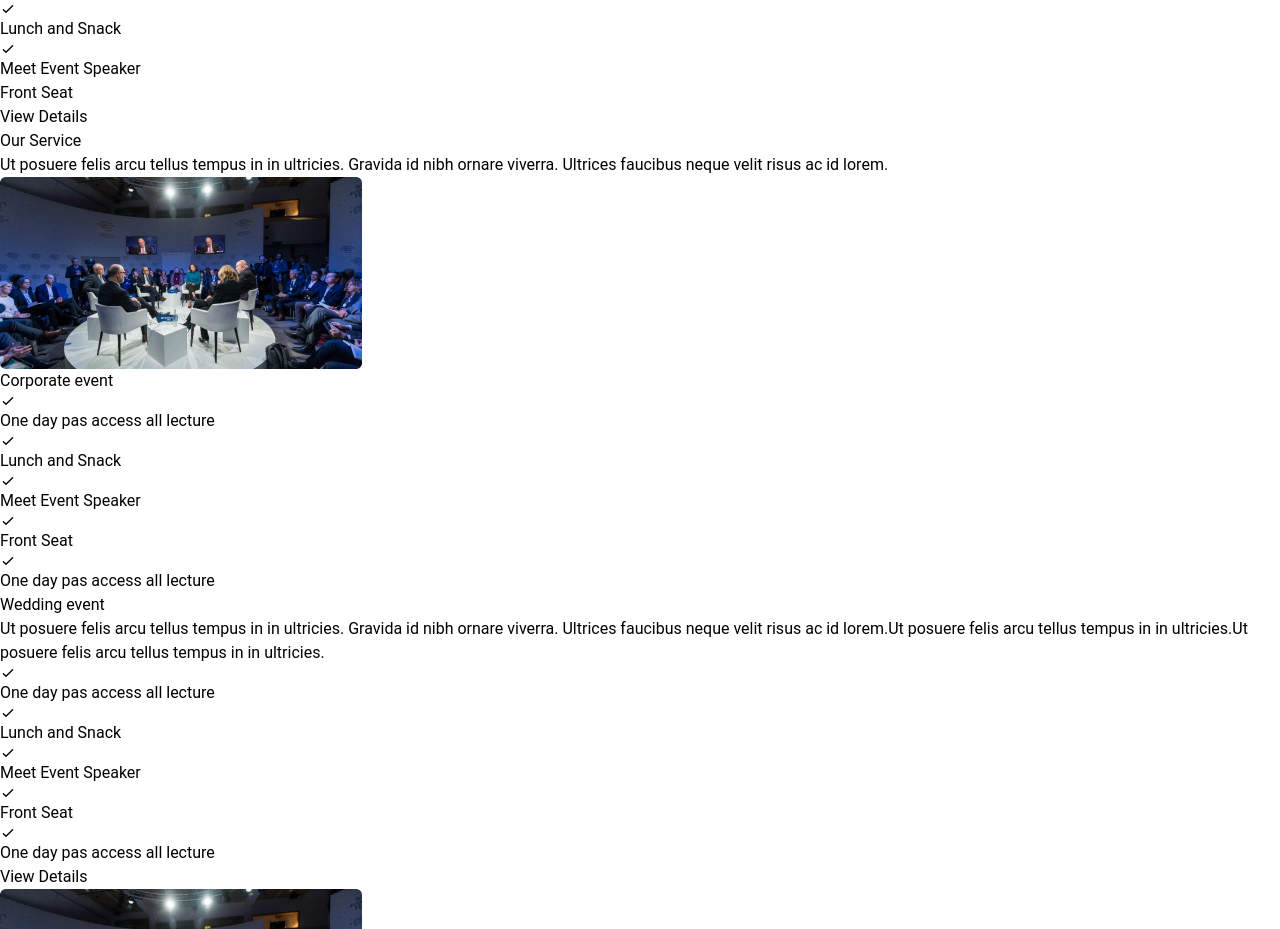
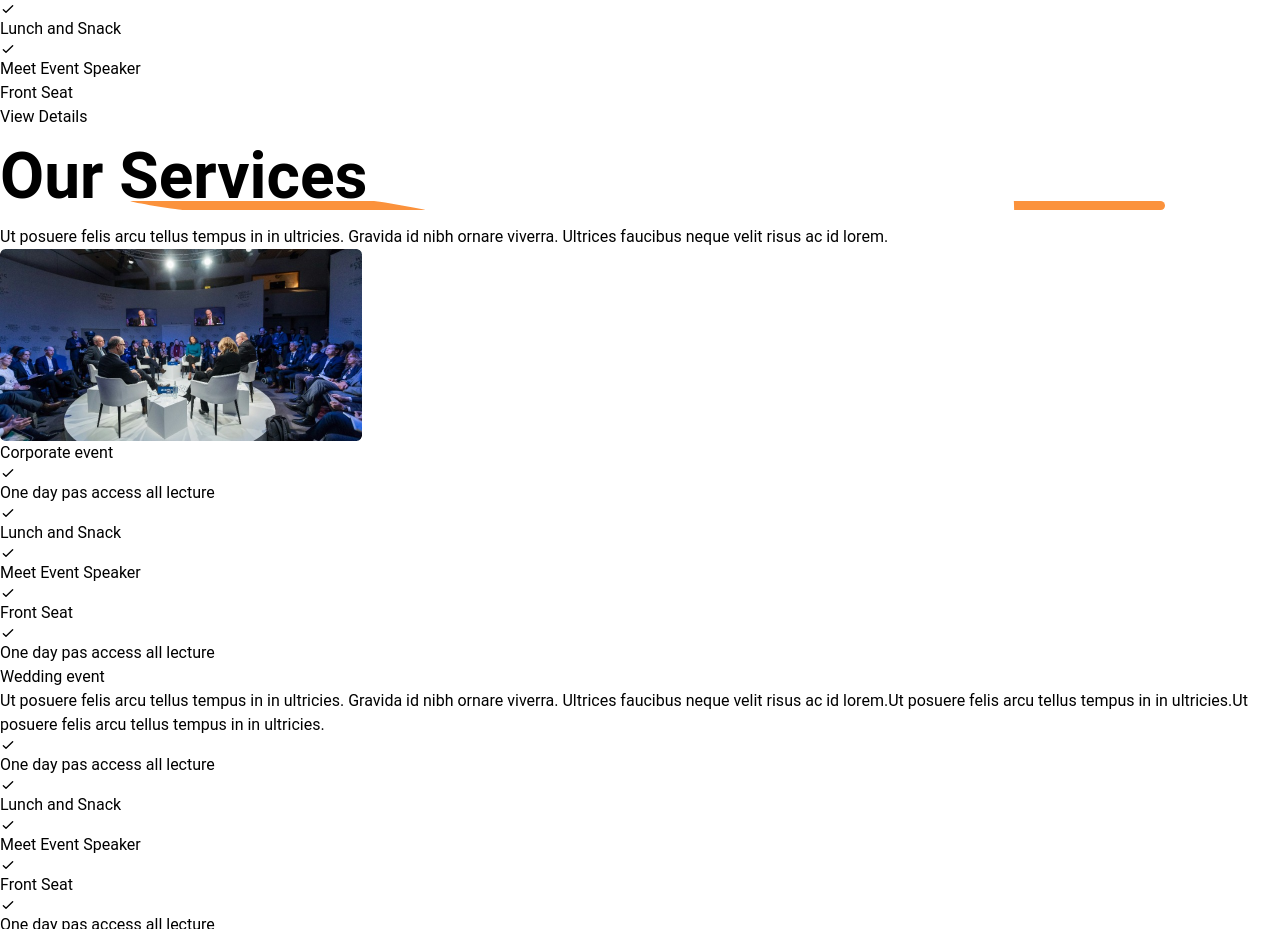
Before and after one commit to Ibrahim-Sikder/event360-client, a React app: page / in a window 1280 px wide. Shown: the part 1040-1969 px from the top of the page. Built offline with nearby package versions, Linux system fonts and the light colour scheme; the HTML template or start-up script is replaced by a standard one.

Commit message:
section-title-add

```diff
--- /dev/null
+++ b/src/components/SectionTitle/SectionTitle.css
@@ -0,0 +1,33 @@
+.serviceTitle{
+    position:relative;
+    z-index: 99;
+    font-size: 64px;
+    font-weight: bold;
+}
+
+.serviceTitle::before {
+    position: absolute;
+    content: "";
+    width: 250px;
+    height: 9px;
+    background: #FB923C;
+    z-index: -5;
+    transform: skew(260deg);
+    bottom: 15px;
+    border-radius: 23px 14px 14px 27px;
+    left: 152px;
+}
+
+.serviceTitle::after {
+    content: "";
+    position: absolute;
+    z-index: -2;
+    background: #FB923C;
+    width: 151px;
+    height: 9px;
+    transform: skew(2deg);
+    bottom: 15px;
+    border-top-right-radius: 20px;
+    border-bottom-right-radius: 20px;
+    right: 115px;
+}
--- /dev/null
+++ b/src/components/SectionTitle/SectionTitle.tsx
@@ -0,0 +1,21 @@
+import './SectionTitle.css'
+
+export type TTitle = {
+    title:string,
+    desc:string,
+  }
+const SectionTitle = ({title, desc}:TTitle) => {
+
+    return (
+        <div>
+             <div className="text-white max-w-[600px] mx-auto text-center ">
+          <h2 className=" serviceTitle">{title} </h2>
+          <p>
+           {desc}
+          </p>
+        </div>
+        </div>
+    );
+};
+
+export default SectionTitle;
--- a/src/pages/Home/ServiceSection.tsx
+++ b/src/pages/Home/ServiceSection.tsx
@@ -1,18 +1,18 @@
+/* eslint-disable @typescript-eslint/no-unused-vars */
 import Container from "../../ui/Container"
 import event from "../../assets/images/event6.png"
 import { HiOutlineCheck } from "react-icons/hi"
-const ServiceSection = () => {
+import SectionTitle from "../../components/SectionTitle/SectionTitle"
+
+
+const ServiceSection = ({title, desc} ) => {
 
   return (
     <div className="bg-[#0F172A] py-8">
       <Container className="">
-        <div className="text-white max-w-[600px] mx-auto text-center ">
-          <h2 className="text-4xl font-bold ">Our Service </h2>
-          <p>
-            Ut posuere felis arcu tellus tempus in in ultricies. Gravida id nibh
-            ornare viverra. Ultrices faucibus neque velit risus ac id lorem.
-          </p>
-        </div>
+        <SectionTitle title='Our Services ' desc=' Ut posuere felis arcu tellus tempus in in ultricies. Gravida id nibh
+            ornare viverra. Ultrices faucibus neque velit risus ac id lorem.'/>
+
         <div className="grid grid-cols-1 md:grid-cols-2 lg:grid-cols-3 gap-16 mt-[54px] ">
           <div className="text-white bg-[#01000D]  p-4 w-[400px] h-[569px] mx-auto flex flex-col  items-center  ">
             <div>
```
